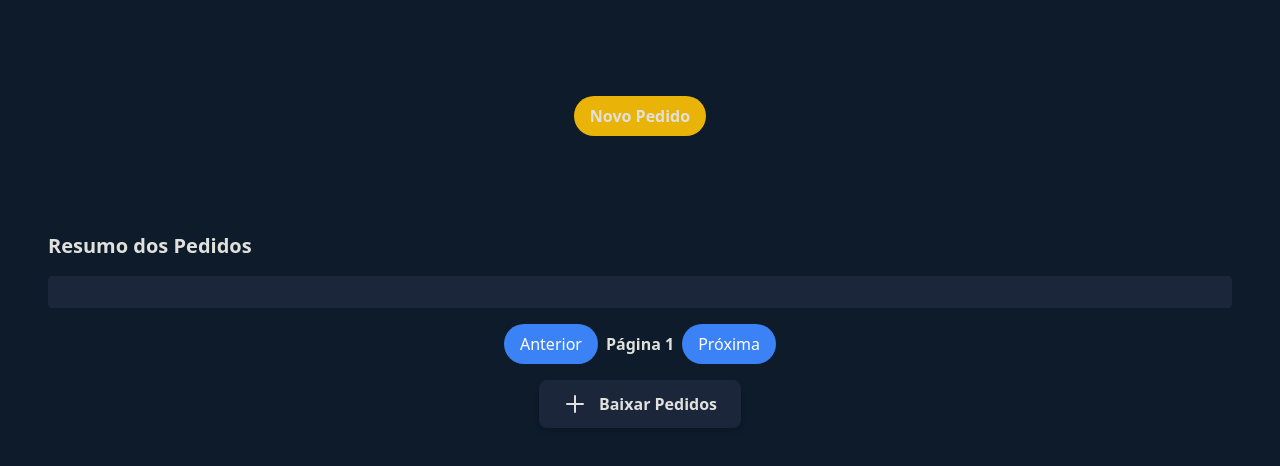
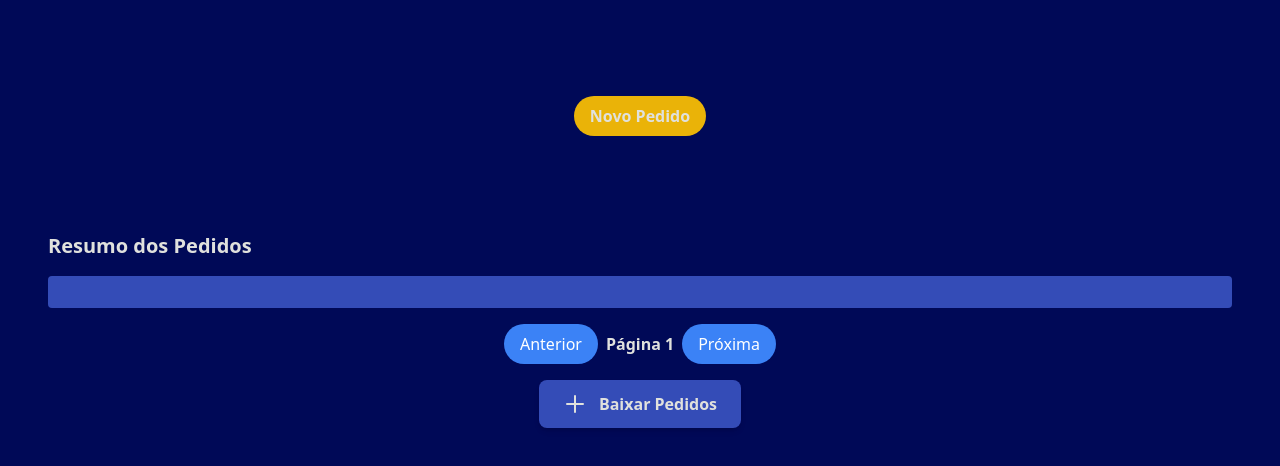
Before and after one commit to Asp3cTy/GerenciadorPedidos, a website: page public/index.html in a window 1280 px wide. Drawn offline with nearby package versions, Linux system fonts and the light colour scheme; no server answers.

Commit message:
Update index.html

```diff
--- a/public/index.html
+++ b/public/index.html
@@ -11,10 +11,10 @@
             theme: {
                 extend: {
                     colors: {
-                        'primary': '#0d1b2a',
-                        'secondary': '#1b263b',
-                        'tertiary': '#415a77',
-                        'quaternary': '#778da9',
+                        'primary': '#000957',
+                        'secondary': '#344CB7',
+                        'tertiary': '#577BC1',
+                        'quaternary': '#FFEB00',
                         'light': '#e0e1dd',
                     },
                 },
```
